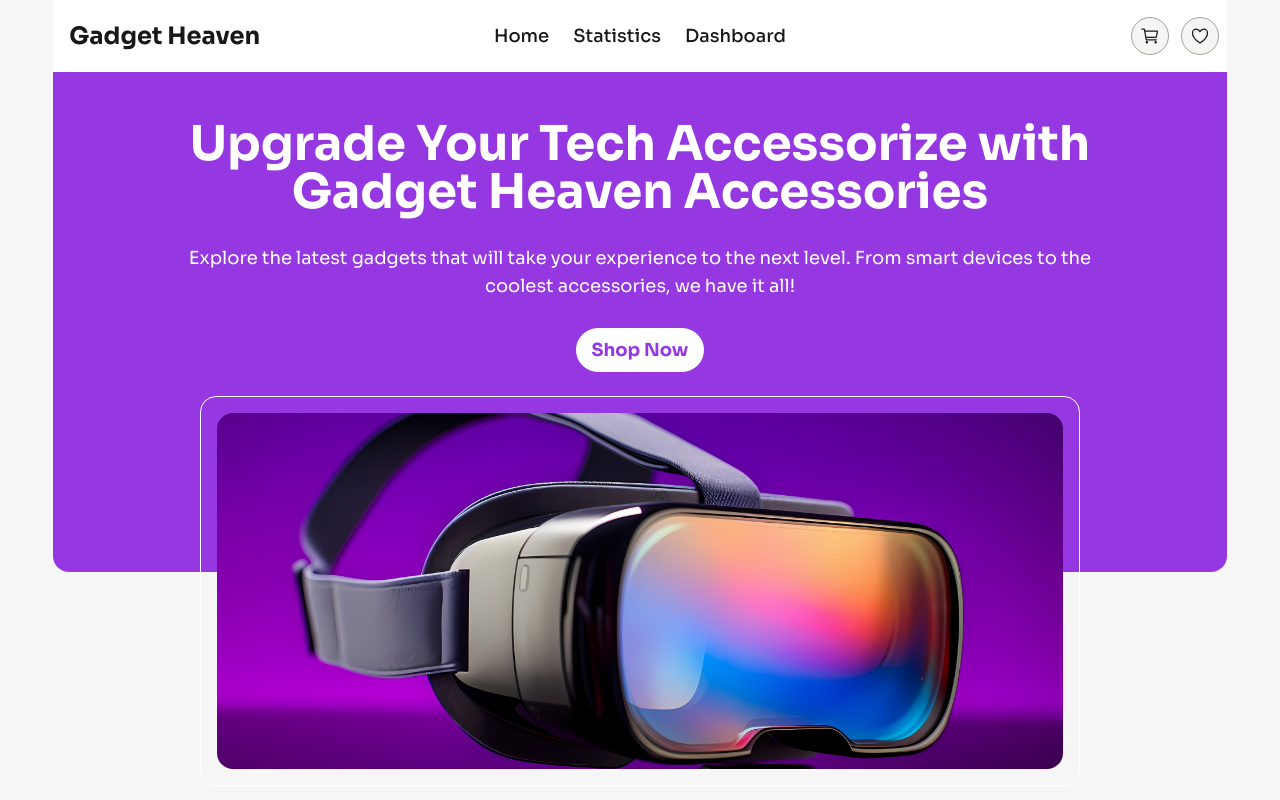
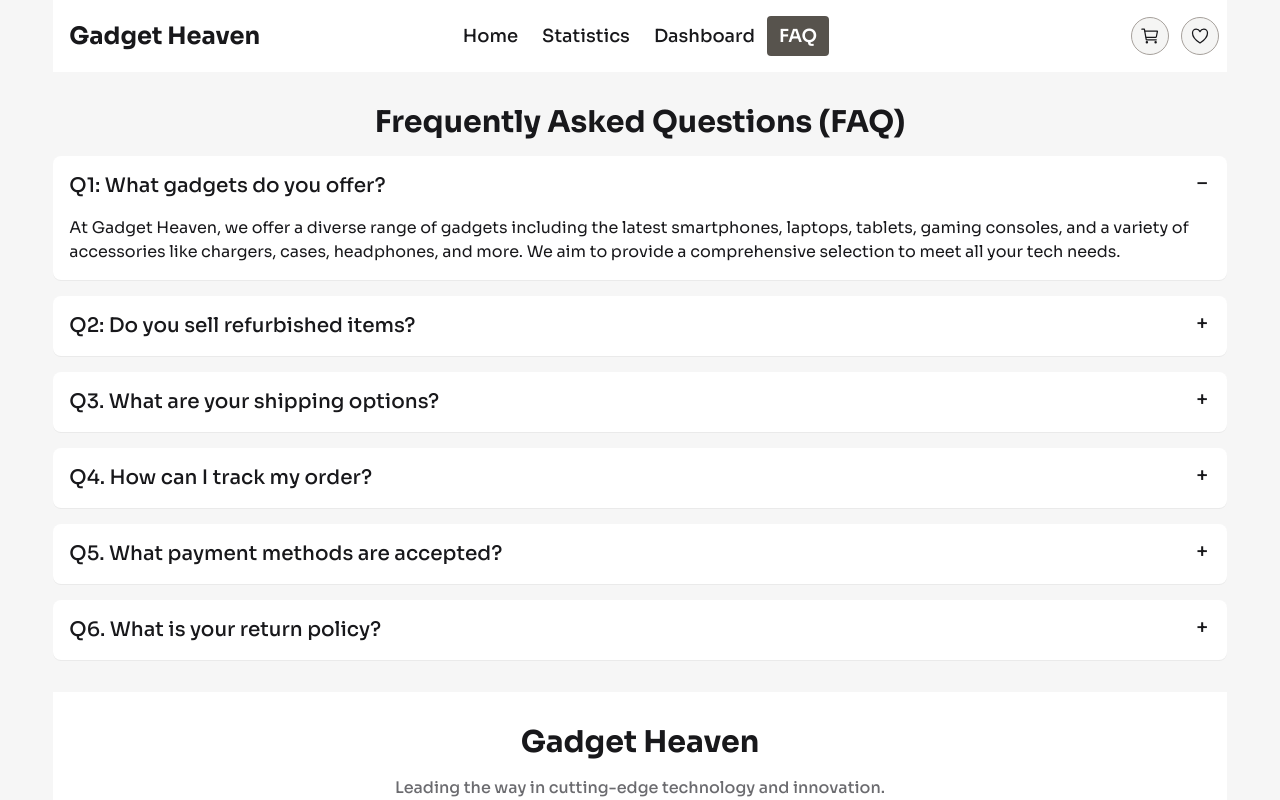
Before and after one commit to programming-hero-web-course-4/b10a8-gadget-heaven-legendary-idiot, a React (Vite) app: page /faq in a window 1280 px wide. Shown: the top 800 px of the page. Built offline with nearby package versions, Linux system fonts and the light colour scheme.

Commit message:
Statistics and FAQ Page Added

```diff
--- a/package.json
+++ b/package.json
@@ -20,6 +20,7 @@
     "react-hot-toast": "^2.5.1",
     "react-icons": "^5.4.0",
     "react-router-dom": "^7.1.3",
+    "recharts": "^2.15.1",
     "tailwindcss": "^4.0.0"
   },
   "devDependencies": {
--- a/src/components/Navbar.jsx
+++ b/src/components/Navbar.jsx
@@ -32,6 +32,16 @@ const Navbar = () => {
           to={"/dashboard"}
         >
           Dashboard
+        </NavLink>
+      </li>
+      <li>
+        <NavLink
+          className={({ isActive }) =>
+            isActive ? "text-white bg-stone-600 font-semibold" : ""
+          }
+          to={"/faq"}
+        >
+          FAQ
         </NavLink>
       </li>
     </>
--- a/src/components/ProductContainer.jsx
+++ b/src/components/ProductContainer.jsx
@@ -49,11 +49,11 @@ const ProductContainer = ({ product }) => {
           Price: ${price}
         </p>
         {availability ? (
-          <div className="inline-block py-2 px-4 rounded-full bg-[#309c081a] border border-[#309C08] text-[#309C08]">
+          <div className="inline-block px-3 rounded-full bg-[#309c081a] border border-[#309C08] text-[#309C08] font-light">
             In Stock
           </div>
         ) : (
-          <div className="inline-block py-2 px-4 rounded-full bg-[#ff001910] border border-[#ff0000bd] text-[#ff0000]">
+          <div className="inline-block px-3 rounded-full bg-[#ff001910] border border-[#ff0000bd] text-[#ff0000] font-light">
             Out of Stock
           </div>
         )}
--- /dev/null
+++ b/src/pages/FAQ.jsx
@@ -0,0 +1,94 @@
+const FAQ = () => {
+  return (
+    <div className="my-8 space-y-4">
+      <h2 className="text-2xl sm:text-3xl font-bold text-center">
+        Frequently Asked Questions (FAQ)
+      </h2>
+      <div className="collapse collapse-plus bg-white shadow-2xs">
+        <input type="radio" name="my-accordion-3" defaultChecked />
+        <div className="collapse-title text-xl font-medium">
+          Q1: What gadgets do you offer?
+        </div>
+        <div className="collapse-content">
+          <p>
+            At Gadget Heaven, we offer a diverse range of gadgets including the
+            latest smartphones, laptops, tablets, gaming consoles, and a variety
+            of accessories like chargers, cases, headphones, and more. We aim to
+            provide a comprehensive selection to meet all your tech needs.
+          </p>
+        </div>
+      </div>
+      <div className="collapse collapse-plus bg-white shadow-2xs">
+        <input type="radio" name="my-accordion-3" />
+        <div className="collapse-title text-xl font-medium">
+          Q2: Do you sell refurbished items?
+        </div>
+        <div className="collapse-content">
+          <p>
+            Yes, we offer both brand new and high-quality refurbished products.
+            Our refurbished items are thoroughly tested and certified to ensure
+            they function like new, providing great value at a lower price.
+          </p>
+        </div>
+      </div>
+      <div className="collapse collapse-plus bg-white shadow-2xs">
+        <input type="radio" name="my-accordion-3" />
+        <div className="collapse-title text-xl font-medium">
+          Q3. What are your shipping options?
+        </div>
+        <div className="collapse-content">
+          <p>
+            We provide multiple shipping options to accommodate your needs.
+            Standard shipping takes 3-5 business days, while express shipping
+            ensures your order arrives within 1-2 business days. We also offer
+            international shipping to most countries.
+          </p>
+        </div>
+      </div>
+      <div className="collapse collapse-plus bg-white shadow-2xs">
+        <input type="radio" name="my-accordion-3" />
+        <div className="collapse-title text-xl font-medium">
+          Q4. How can I track my order?
+        </div>
+        <div className="collapse-content">
+          <p>
+            After your order is shipped, we will send you a tracking number via
+            email. You can use this number to track your order on our website or
+            through the carrier's tracking system, keeping you updated on your
+            order's journey.
+          </p>
+        </div>
+      </div>
+      <div className="collapse collapse-plus bg-white shadow-2xs">
+        <input type="radio" name="my-accordion-3" />
+        <div className="collapse-title text-xl font-medium">
+          Q5. What payment methods are accepted?
+        </div>
+        <div className="collapse-content">
+          <p>
+            We accept a variety of payment methods for your convenience. These
+            include all major credit cards (Visa, MasterCard, American Express),
+            PayPal, and Apple Pay. All transactions are securely processed to
+            protect your information.
+          </p>
+        </div>
+      </div>
+      <div className="collapse collapse-plus bg-white shadow-2xs">
+        <input type="radio" name="my-accordion-3" />
+        <div className="collapse-title text-xl font-medium">
+          Q6. What is your return policy?
+        </div>
+        <div className="collapse-content">
+          <p>
+            We offer a 30-day return policy for all our products. If you are not
+            satisfied with your purchase, you can return the item within 30 days
+            for a full refund or exchange. Please ensure the item is in its
+            original condition and packaging.
+          </p>
+        </div>
+      </div>
+    </div>
+  );
+};
+
+export default FAQ;
--- /dev/null
+++ b/src/pages/Statistics.jsx
@@ -0,0 +1,74 @@
+import { useLoaderData } from "react-router-dom";
+
+import {
+  LineChart,
+  Line,
+  ResponsiveContainer,
+  ComposedChart,
+  CartesianGrid,
+  XAxis,
+  YAxis,
+  Legend,
+  Area,
+  Bar,
+  Tooltip,
+} from "recharts";
+
+const Statistics = () => {
+  const data3 = useLoaderData();
+  const data = [
+    { name: "Page A", uv: 400, pv: 2400, amt: 2400 },
+    { name: "Page B", uv: 600, pv: 2000, amt: 2600 },
+  ];
+  // console.log(data3);
+  const renderLineChart = (
+    <ResponsiveContainer>
+      <ComposedChart
+        data={data3}
+        margin={{
+          top: 20,
+          right: 20,
+          bottom: 20,
+          left: 20,
+        }}
+      >
+        <CartesianGrid stroke="#f5f5f5" />
+        <XAxis
+          dataKey="product_title"
+          label={{
+            position: "bottom",
+            offset: 30,
+          }}
+          scale="band"
+        />
+        <YAxis
+          label={{
+            value: "Price",
+            angle: -90,
+            position: "insideLeft",
+            offset: 0,
+          }}
+        />
+        <Tooltip />
+        <Legend align="center" verticalAlign="bottom" iconType="square" />
+        <Area
+          type="monotone"
+          dataKey="price"
+          fill="#9538E226"
+          stroke="#9538E2"
+        />
+        <Bar dataKey="price" barSize={20} fill="#9538E2" />
+        <Line type="monotone" dataKey="rating" stroke="#ff7300" />
+      </ComposedChart>
+    </ResponsiveContainer>
+  );
+
+  return (
+    <div className="my-4 p-4 bg-white">
+      <h2 className="text-3xl font-semibold my-3">Statistics</h2>
+      <div className="w-full h-[350px] sm:h-[500px]">{renderLineChart}</div>
+    </div>
+  );
+};
+
+export default Statistics;
--- a/src/routes/Routes.jsx
+++ b/src/routes/Routes.jsx
@@ -8,6 +8,8 @@ import Dashboard from "../pages/Dashboard";
 import DisplayCart from "../pages/DisplayCart";
 import WishList from "../pages/WishList";
 import ErrorPage from "../pages/ErrorPage";
+import FAQ from "../pages/FAQ";
+import Statistics from "./../pages/Statistics";
 
 const routes = createBrowserRouter([
   {
@@ -32,12 +34,13 @@ const routes = createBrowserRouter([
         ],
       },
       {
-        path: "/categories/:category",
-        element: <p>Will Load Item Later</p>,
+        path: "/faq",
+        element: <FAQ />,
       },
       {
         path: "/statistics",
-        element: <p>Will Load Statistics Later</p>,
+        element: <Statistics />,
+        loader: () => fetch("../gadgets.json"),
       },
       {
         path: "/dashboard",
```
Also changed, not shown: 1 other file (tests, documents, lock files or other folders).
